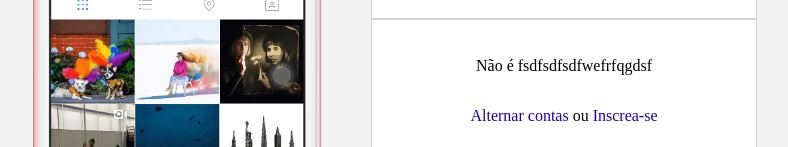
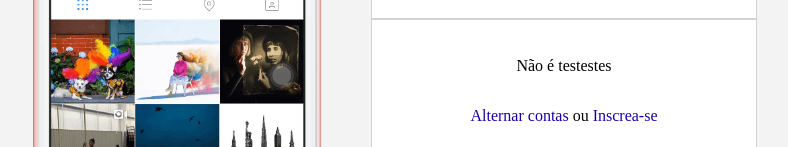
Before and after one commit to JLirio/instagram, a plain HTML site: page index.html in a window 1280 px wide. Shown: the part 397-544 px from the top of the page, without its empty margins (268-1056 px from the left). Drawn offline with Linux system fonts and the light colour scheme.

Commit message:
test duda branch

```diff
--- a/index.html
+++ b/index.html
@@ -23,7 +23,7 @@
             </div>
             <div class="group">
                 <p class="not-account">
-                    Não é fsdfsdfsdfwefrfqgdsf
+                    Não é testestes
                 </p>
                 <p class="notaccount">
                     <span class="link-blue">Alternar contas</span>
```
